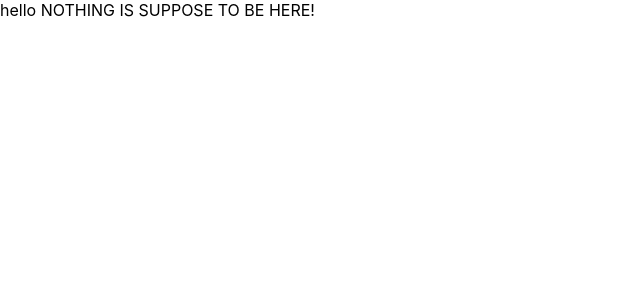
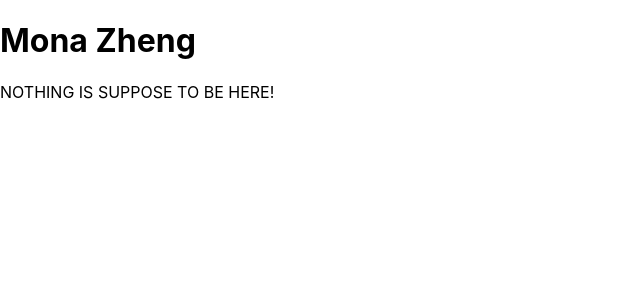
Before and after one commit to catmemberMona/portfolio, a React (Create React App) app: page / in a window 1280 px wide. Shown: the top 300 px of the page, without its empty margins (0-640 px from the left). Built offline with nearby package versions, Linux system fonts and the light colour scheme.

Commit message:
re-add testing text due to needing at least one test

```diff
--- a/src/App.js
+++ b/src/App.js
@@ -2,7 +2,8 @@
 function App() {
   return (
     <div>
-      hello NOTHING IS SUPPOSE TO BE HERE!
+      <h1>Mona Zheng</h1>
+      <p>NOTHING IS SUPPOSE TO BE HERE!</p>
     </div>
   );
 }
```
Also changed, not shown: 1 other file (tests, documents, lock files or other folders).
